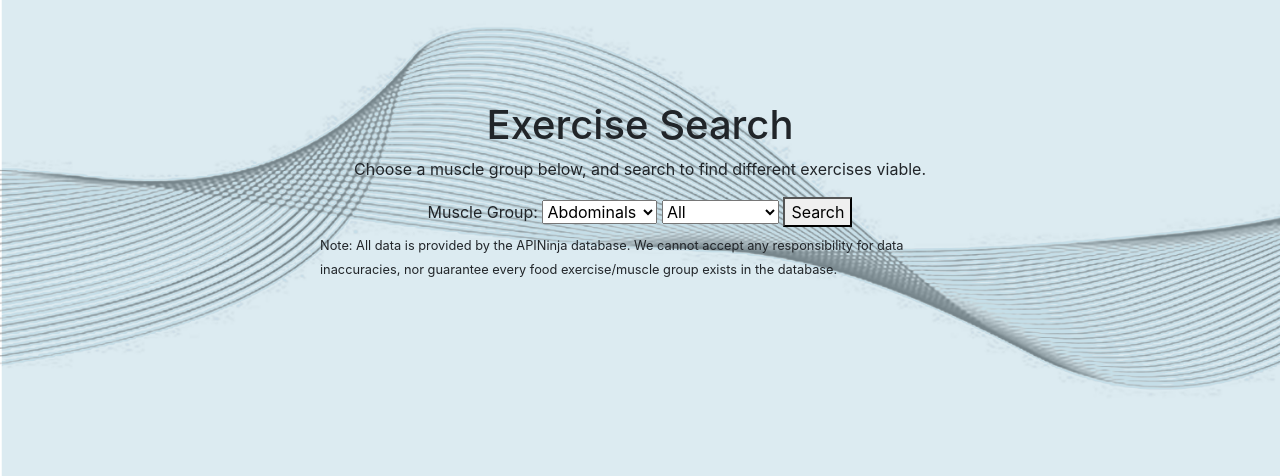
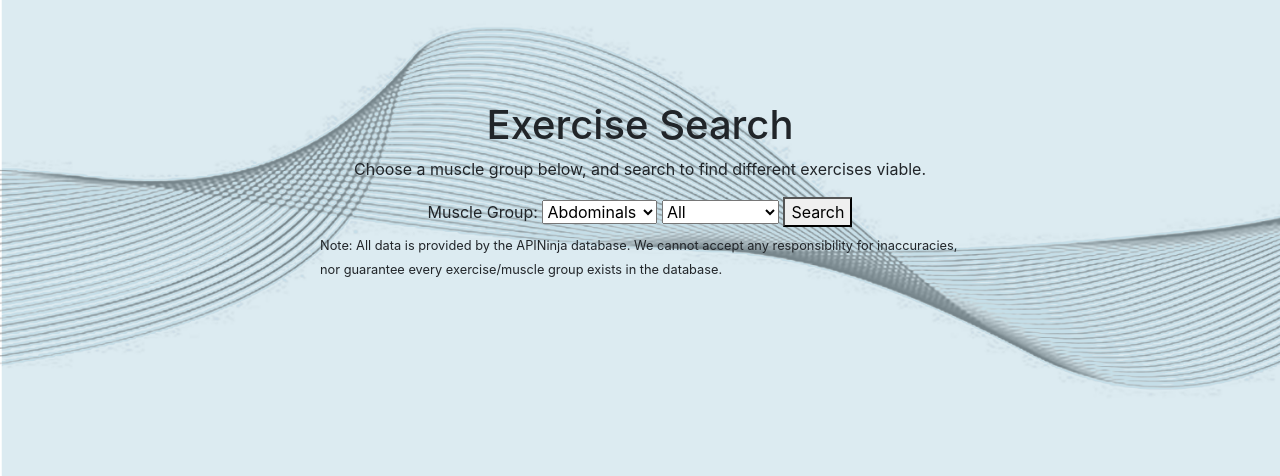
Before and after one commit to Beehive324/com2027-deployment, a Django app: page /workoutlog/search/ in a window 1280 px wide. Shown: the part 254-730 px from the top of the page. Run offline with Django 4.2, Linux system fonts and the light colour scheme; style sheets or scripts are compiled from the project's sources; some libraries are stand-ins or nearby versions.

Commit message:
Fix: Typo

```diff
--- a/healthoasis/homeapp/templates/exerciseFinder/results.html
+++ b/healthoasis/homeapp/templates/exerciseFinder/results.html
@@ -38,7 +38,7 @@
     </select>
     <button type="submit">Search</button>
 </form>
-<p><small>Note: All data is provided by the APINinja database. We cannot accept any responsibility for data inaccuracies, nor guarantee every food exercise/muscle group exists in the database.</small></p>
+<p><small>Note: All data is provided by the APINinja database. We cannot accept any responsibility for inaccuracies, nor guarantee every exercise/muscle group exists in the database.</small></p>
 <br>
 
 {% if results %}
--- a/healthoasis/homeapp/templates/exerciseFinder/search.html
+++ b/healthoasis/homeapp/templates/exerciseFinder/search.html
@@ -38,7 +38,7 @@
     </select>
     <button type="submit">Search</button>
 </form>
-<p><small>Note: All data is provided by the APINinja database. We cannot accept any responsibility for data inaccuracies, nor guarantee every food exercise/muscle group exists in the database.</small></p>
+<p><small>Note: All data is provided by the APINinja database. We cannot accept any responsibility for inaccuracies, nor guarantee every exercise/muscle group exists in the database.</small></p>
 
 </section>
 {% endblock content %}
```
